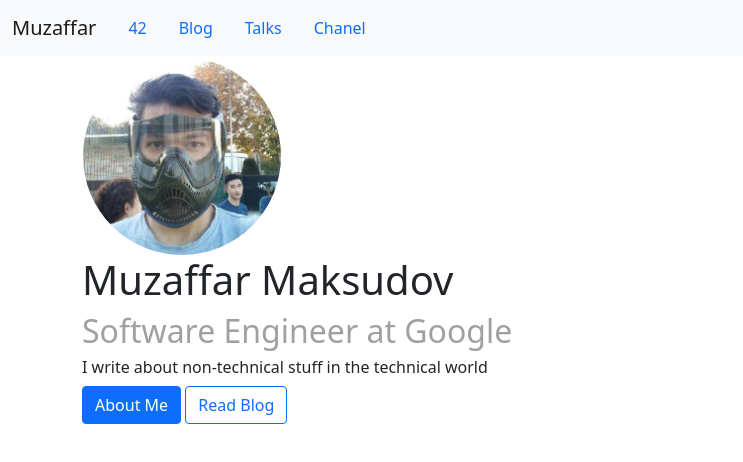
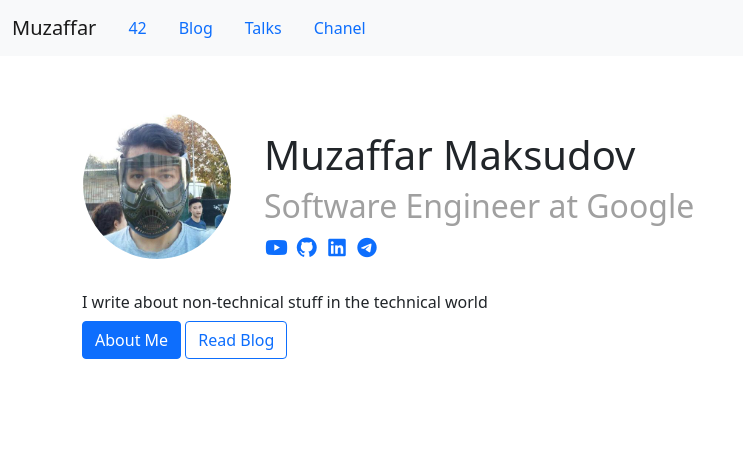
Before and after one commit to Muzaffar1111r/web-site, a plain HTML site: page index.html in a window 1280 px wide. Shown: the whole page, without its empty margins (0-743 px from the left). Drawn offline with nearby package versions, Linux system fonts and the light colour scheme.

Commit message:
commit-5

```diff
--- a/index.html
+++ b/index.html
@@ -11,9 +11,11 @@
     <script src="https://cdn.jsdelivr.net/npm/bootstrap@5.0.2/dist/js/bootstrap.bundle.min.js"
         integrity="sha384-MrcW6ZMFYlzcLA8Nl+NtUVF0sA7MsXsP1UyJoMp4YLEuNSfAP+JcXn/tWtIaxVXM"
         crossorigin="anonymous"></script>
+    <link rel="stylesheet" href="https://cdnjs.cloudflare.com/ajax/libs/font-awesome/7.0.1/css/all.min.css">
 </head>
 
 <body>
+    <div class="contract">
            <nav class="navbar navbar-expand-lg navbar-light bg-light">
         <div class="container-fluid">
             <button class="navbar-toggler" type="button" data-bs-toggle="collapse" data-bs-target="#navbarTogglerDemo03"
@@ -22,7 +24,7 @@
             </button>
             <a class="navbar-brand" href="#">Muzaffar</a>
             <div class="collapse navbar-collapse" id="navbarTogglerDemo03">
-
+                <div class="gap">
                      <form class="d-flex">
                     <ul class="nav justify-content-end">
                         <li class="nav-item">
@@ -41,12 +43,19 @@
 
                 </form>
                 </div>
+
+            </div>
         </div>
     </nav>
 
+    </div>
+
 
     <div class="container">
+        <div class="content">
+            <div class="box">
                 <img src="img/azimjon.jpg" alt="" class="img">
+            </div>
             <div class="text">
                 <h1>
                     Muzaffar Maksudov
@@ -54,13 +63,28 @@
                 <h2 style="color: rgb(160, 160, 160);">
                     Software Engineer at Google
                 </h2>
+                <div class="font">
+                    <a href=""><i class="fa-brands fa-youtube"></i></a>
+                    <a href=""><i class="fa-brands fa-github"></i></a>
+                    <a href=""><i class="fa-brands fa-linkedin"></i></a>
+                    <a href=""><i class="fa-brands fa-telegram"></i></a>
+                </div>
+
+
 
 
             </div>
+        </div>
+        <div class="but">
+
+        </div>
         <h6>I write about non-technical stuff in the technical world</h6>
+        <div class="butt">
+            <button type="button" class="btn btn-primary">About Me</button>
 
-    <button type="button" class="btn btn-primary">About Me</button>
             <button type="button" class="btn btn-outline-primary">Read Blog</button>
+        </div>
+
 
     </div>
 
--- a/main.css
+++ b/main.css
@@ -1,10 +1,32 @@
 .img{
-    width: 200px;
-    height: 200px;
+    width: 150px;
+    height: 150px;
     border: 1px  solid rgb(255, 255, 255);
     border-radius: 50%;
+    margin-top: 50px;
+}
+
+.content{
+    /* margin-left: 230px; */
+    display: flex;
+    align-items: center;
+    gap: 2rem;
+
+}
+
+
+.container2{
+    margin-left: 300px;
+}
+
+.font{
+    font-size: 20px;
+}
+
+.but{
+    margin-top: 30px;
 }
 
 .text{
-
+     margin-top: 75px;
 }
```
Lines whose indentation alone changed are shown as unchanged.
